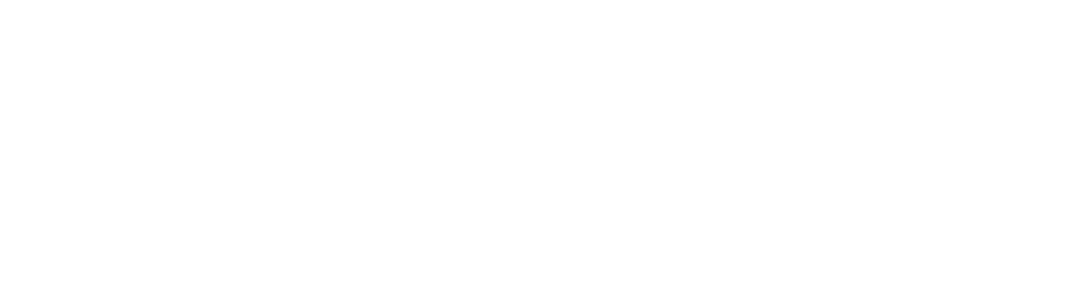
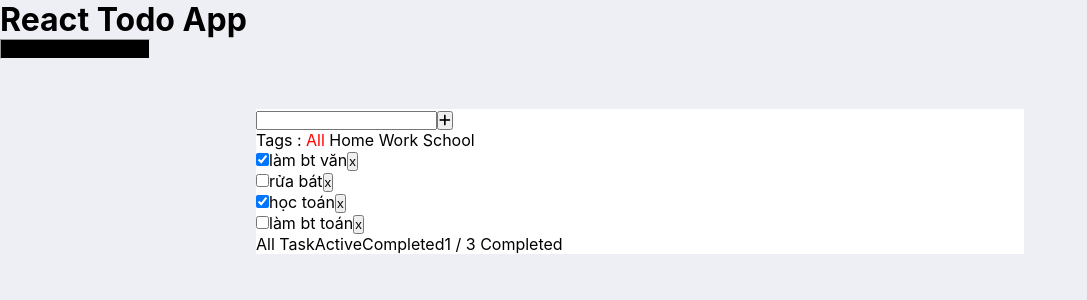
Before and after one commit to cmc-ptdai/Baitap_Reactjs2009, a React (Create React App) app in the folder my-app/: page / in a window 1280 px wide. Shown: the top 300 px of the page, without its empty margins (0-1087 px from the left). Built offline with nearby package versions, Linux system fonts and the light colour scheme.

Commit message:
Update unit18

```diff
--- a/my-app/src/App.js
+++ b/my-app/src/App.js
@@ -1,9 +1,12 @@
 import React from 'react';
+import ToDoList  from './components/TodoList/Index';
+import './scss/style.css';
 
 class APP extends React.Component {
   render() {
     return (
       <div>
+        <ToDoList/>
       </div>
     )
   }
--- /dev/null
+++ b/my-app/src/components/TodoList/Body/Action.js
@@ -0,0 +1,16 @@
+import React from 'react';
+
+class Action extends React.Component {
+  render() {
+    return (
+      <div className="action">
+        <span onClick={() => this.props.allTask()}>All Task</span>
+        <span onClick={() => this.props.activeTask()}>Active</span>
+        <span onClick={() => this.props.completedTask()}>Completed</span>
+        <label><span>1</span> / <span>3</span> Completed</label>
+      </div>
+    )
+  }
+}
+
+export default Action;
--- /dev/null
+++ b/my-app/src/components/TodoList/Body/Body.js
@@ -0,0 +1,78 @@
+import React from 'react';
+import Input from './Input';
+import Tags from './Tags';
+import ListTask from './ListTask';
+
+class Body extends React.Component {
+  constructor() {
+    super()
+    this.state = {
+      currentTag: '',
+      list: [
+        {id: 1, name: 'làm bt văn', group: 'Work', status: true},
+        {id: 2, name: 'rửa bát', group: 'Home', status: false},
+        {id: 3, name: 'học toán', group: 'School', status: true},
+        {id: 4, name: 'làm bt toán', group: 'Work', status: false}
+      ],
+      listAction: []
+    }
+  }
+  setCurrentTag = (tag) => {
+    this.setState ({
+      currentTag: tag
+    })
+  }
+  addNewTask = task => {
+    this.setState ({
+      list: [...this.state.list, task]
+    })
+  }
+  removeTask = task => {
+    this.setState ({
+      list: this.state.list.filter(item => item.id !== task.id)
+    })
+  }
+  allTask = () => {
+    this.setState ({
+      listAction: this.state.list.filter(item => item.group === this.state.currentTag)
+    })
+  }
+  activeTask = () => {
+    this.setState ({
+      listAction: this.state.list.filter(item => item.group === this.state.currentTag)
+    })
+  }
+  checked = task => {
+    this.state.list.forEach(item => {
+      if (item.id === task.id) {
+        item.status = !item.status
+      }
+    })
+    this.setState ({
+      list: this.state.list
+    })
+  }
+  render() {
+    const {currentTag, list} = this.state
+    return (
+      <div className="todo__app">
+        <Input
+          currentTag={currentTag}
+          addNewTask={this.addNewTask}
+        />
+        <Tags
+          currentTag={currentTag}
+          setCurrentTag={this.setCurrentTag}
+        />
+        <ListTask
+          list={list}
+          currentTag={currentTag}
+          removeTask={this.removeTask}
+          checked={this.checked}
+        />
+      </div>
+    )
+  }
+}
+
+export default Body;
--- /dev/null
+++ b/my-app/src/components/TodoList/Body/Input.js
@@ -0,0 +1,43 @@
+import React from 'react';
+import { v4 as uuid } from 'uuid';
+
+
+class Input extends React.Component {
+  constructor() {
+    super()
+    this.state = {
+      value: '',
+    }
+  }
+  handleChange = event => {
+    const {value} = event.target //value = event.target.value
+    this.setState ({
+      value: value
+    })
+  }
+  onClick = () => {
+    const {value} = this.state
+    if (!value.trim()) {
+      return alert('hãy nhâp công việc của bạn')
+    }
+    if (this.props.currentTag === '') {
+      return alert('hãy chọn 1 tag')
+    }
+    this.props.addNewTask({
+      name: this.state.value,
+      group: this.props.currentTag,
+      id: uuid()
+    })
+  }
+  render() {
+    const {value} = this.state
+    return (
+      <div className="input">
+        <input type="text" value={value} onChange={this.handleChange} />
+        <button onClick={this.onClick}><i className="fas fa-plus"></i></button>
+      </div>
+    )
+  }
+}
+
+export default Input;
--- /dev/null
+++ b/my-app/src/components/TodoList/Body/ListTask.js
@@ -0,0 +1,65 @@
+import React from 'react';
+import Action from './Action';
+
+class ListTask extends React.Component {
+  constructor() {
+    super()
+    this.state = {
+      listAction: []
+    }
+  }
+  allTask = () => {
+    this.setState ({
+      listAction: this.props.list
+    })
+  }
+  activeTask = () => {
+    this.setState ({
+      listAction: this.props.list.filter(item => !item.status)
+    })
+  }
+  completedTask = () => {
+    this.setState ({
+      listAction: this.props.list.filter(item => item.status)
+    })
+  }
+  renderList = () => {
+    const {currentTag} = this.props
+    let newList = this.props.list
+    if (currentTag) {
+      newList = this.state.listAction.filter(item => item.group === currentTag)
+    }
+    return newList
+  }
+  render() {
+    const list = this.renderList()
+    return (
+      <div className="list__task">
+        {
+          list.map((item, index) => {
+            if (item.status) {
+              return <div key={index} >
+              <input type="checkbox" defaultChecked onClick={() => this.props.checked(item)}/>
+              <span>{item.name}</span>
+              <button onClick={() => this.props.removeTask(item)}>x</button>
+            </div>
+            } else {
+              return <div key={index} >
+              <input type="checkbox" onClick={() => this.props.checked(item)} />
+              <span>{item.name}</span>
+              <button onClick={() => this.props.removeTask(item)}>x</button>
+            </div>
+            }
+          })
+        }
+        <Action
+          allTask={this.allTask}
+          activeTask={this.activeTask}
+          completedTask={this.completedTask}
+        />
+      </div>
+    )
+  }
+}
+
+export default ListTask;
--- /dev/null
+++ b/my-app/src/components/TodoList/Body/Tags.js
@@ -0,0 +1,35 @@
+import React from 'react';
+
+class Tags extends React.Component {
+  constructor() {
+    super()
+    this.state = {
+      currentTag: '',
+      tags: ['Home', 'Work', 'School']
+    }
+  }
+  render() {
+    const {currentTag} = this.props
+    const {tags} = this.state
+    return (
+      <div className="Tag">
+        Tags :
+        <span
+          onClick={() => this.props.setCurrentTag('')}
+          className={!currentTag ? 'active' : '' }
+        > All</span>
+        {
+          tags.map((item, index) => {
+          return <span
+            className={currentTag === item ? 'active' : '' }
+            key={index}
+            onClick={() => this.props.setCurrentTag(item)}
+          > {item}</span>
+          })
+        }
+      </div>
+    )
+  }
+}
+
+export default Tags;
--- /dev/null
+++ b/my-app/src/components/TodoList/Header.js
@@ -0,0 +1,14 @@
+import React from 'react';
+
+class Header extends React.Component {
+  render() {
+    return (
+      <div className="header">
+        <h1>React Todo App</h1>
+        <hr/>
+      </div>
+    )
+  }
+}
+
+export default Header;
--- /dev/null
+++ b/my-app/src/components/TodoList/Index.js
@@ -0,0 +1,16 @@
+import React from 'react';
+import Header from './Header';
+import Body from './Body/Body';
+
+class Index extends React.Component {
+  render() {
+    return (
+      <>
+        <Header/>
+        <Body/>
+      </>
+    )
+  }
+}
+
+export default Index;
--- /dev/null
+++ b/my-app/src/scss/style.css
@@ -0,0 +1,22 @@
+* {
+    margin: 0;
+    padding: 0;
+    box-sizing: border-box;
+}
+body {
+    background-color: #eeeef5;
+}
+.header hr {
+   width: 150px;
+   height: 20px;
+   background-color: black;
+}
+.todo__app {
+    width: 60%;
+    height: auto;
+    background-color: #fff;
+    margin: 50px auto;
+}
+.active {
+    color: red;
+}
```
